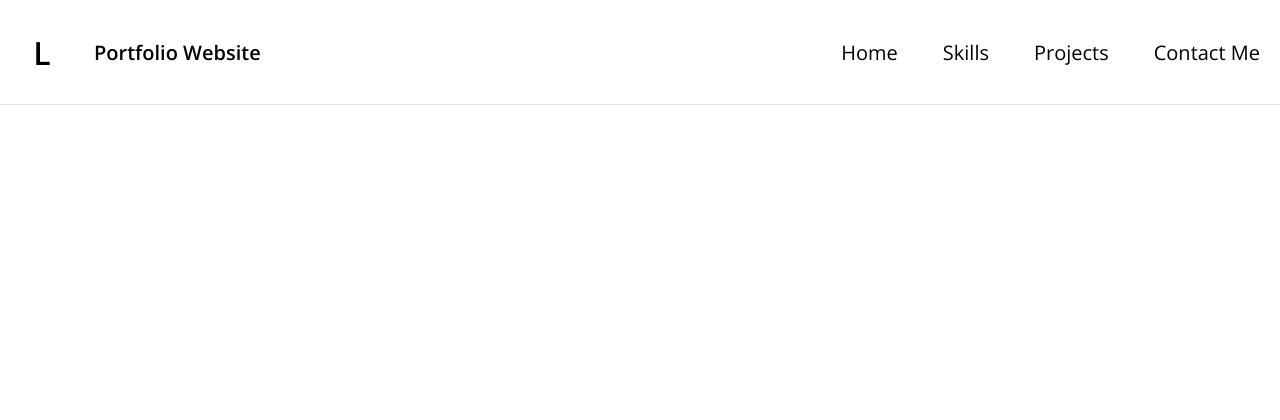
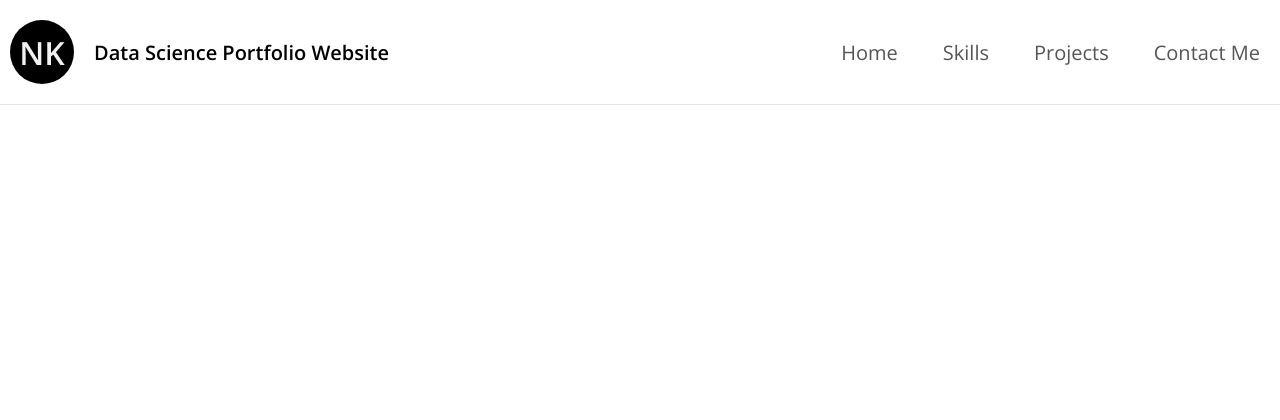
Before and after one commit to natek-1/portfolio-website, a Django app: template portfolio/main/templates/base.html in a window 1280 px wide. Shown: the top 420 px of the page. Run offline with Django 4.2, Linux system fonts and the light colour scheme; the template is opened without the code that fills it, so the values that code supplies are empty; parts of the project's set-up code (start-up, migrations or seed data) failed here and were passed over.

Commit message:
made a few updates

```diff
--- a/portfolio/main/static/css/base.css
+++ b/portfolio/main/static/css/base.css
@@ -5,7 +5,23 @@
 	padding:0;
 }
 
-  body {
+:root {
+	--base: #555;
+	--base-100: #f1f1f1;
+	--base-400: #555;
+	--base-800: #000;
+	--yellow: #ffda4b;
+	--yellow-100: #fffbe6;
+	--yellow-400: #ffda4b;
+	--yellow-800: #8b6f00;
+	--blue: #0a61ae;
+	--blue-100: #e2f8ff;
+	--blue-400: #61dafb;
+	--blue-800: #0a61ae;
+}
+
+
+body {
 	font-family: "Open Sans", sans-serif;
 	font-optical-sizing: auto;
 	font-style: normal;
@@ -13,14 +29,13 @@
 	padding-bottom:1000px;
 }
 
-  a {
-    color: #007bff;
-    text-decoration: none;
-  }
-
-  a:hover {
-    text-decoration: underline;
-  }
+a {
+	text-decoration: none;
+	color: var(--blue);
+	&:hover {
+		text-decoration: underline;
+	}
+}
 
   /* Header and Navigation Menu */
   header {
--- a/portfolio/main/templates/base.html
+++ b/portfolio/main/templates/base.html
@@ -17,8 +17,8 @@
 <body>
 	<header>
 		<a href="#" class="logo-holder">
-			<div class="logo">L</div>
-			<div class="logo-text">Portfolio Website</div>
+			<div class="logo">NK</div>
+			<div class="logo-text"> Data Science Portfolio Website</div>
 		</a>
 		<nav>
 			<ul id="menu">
@@ -32,10 +32,10 @@
 					<a href="#projects">Projects</a>
 				</li>
 				<li>
-					<a href="mailto:hello@adriantwarog.com" class="button">Contact Me</a>
+					<a href="mailto:nategabrielk@icloud.com" class="button">Contact Me</a> <!-- depending on what you end up doing consider updating the contact page -->
 				</li>
 			</ul>
-			<a href="#" class="mobile-toggle" onClick="toggleMobileMenu();">  <!-- depending on what you end up doing consider updating the contact page -->
+			<a href="#" class="mobile-toggle" onClick="toggleMobileMenu();">
 				<svg class="w-6 h-6 text-gray-800 dark:text-white" aria-hidden="true" xmlns="http://www.w3.org/2000/svg" width="24" height="24" fill="none" viewBox="0 0 24 24">
 					<path stroke="currentColor" stroke-linecap="round" stroke-width="2" d="M5 7h14M5 12h14M5 17h10"/>
 				</svg>
```
